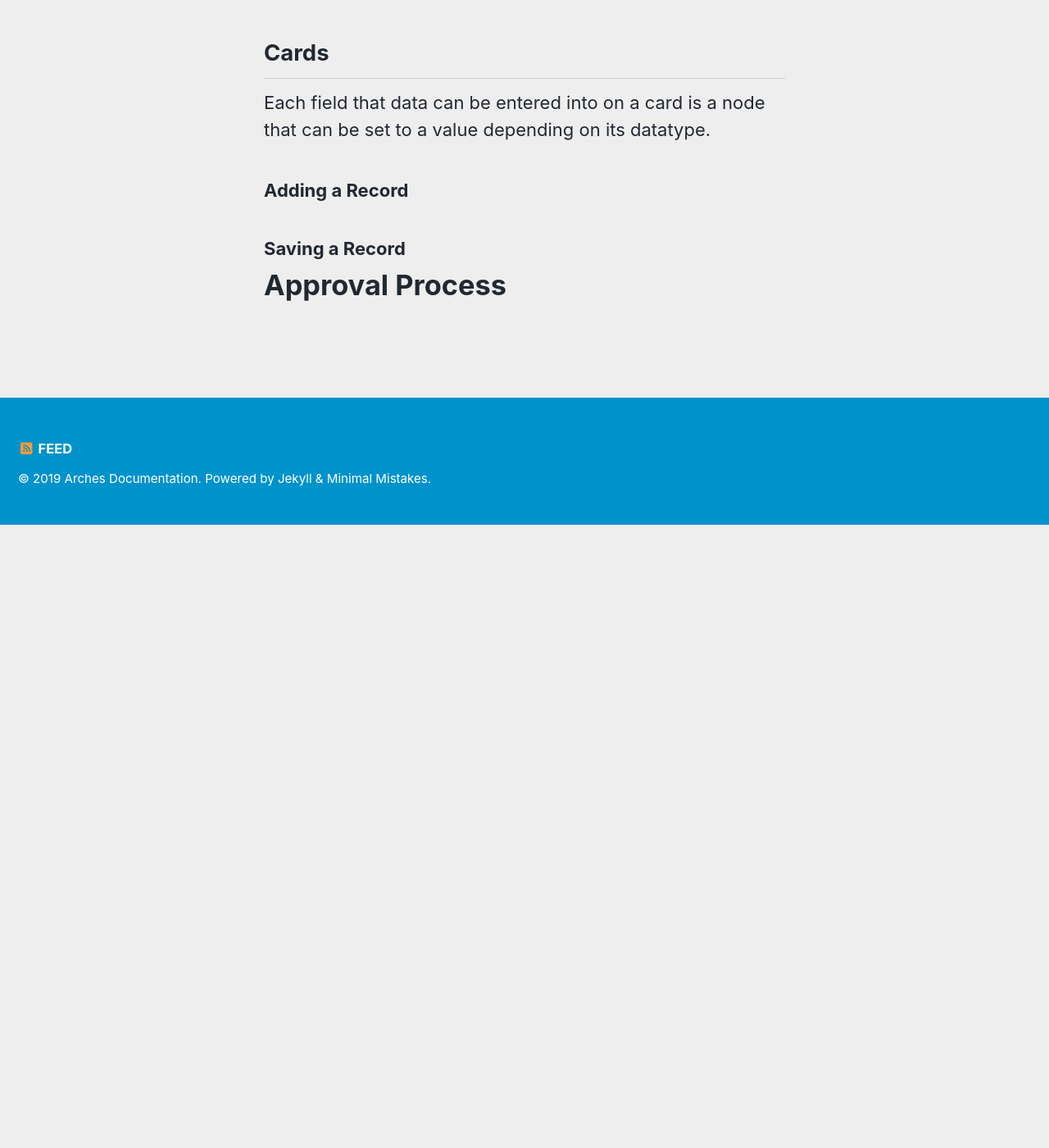
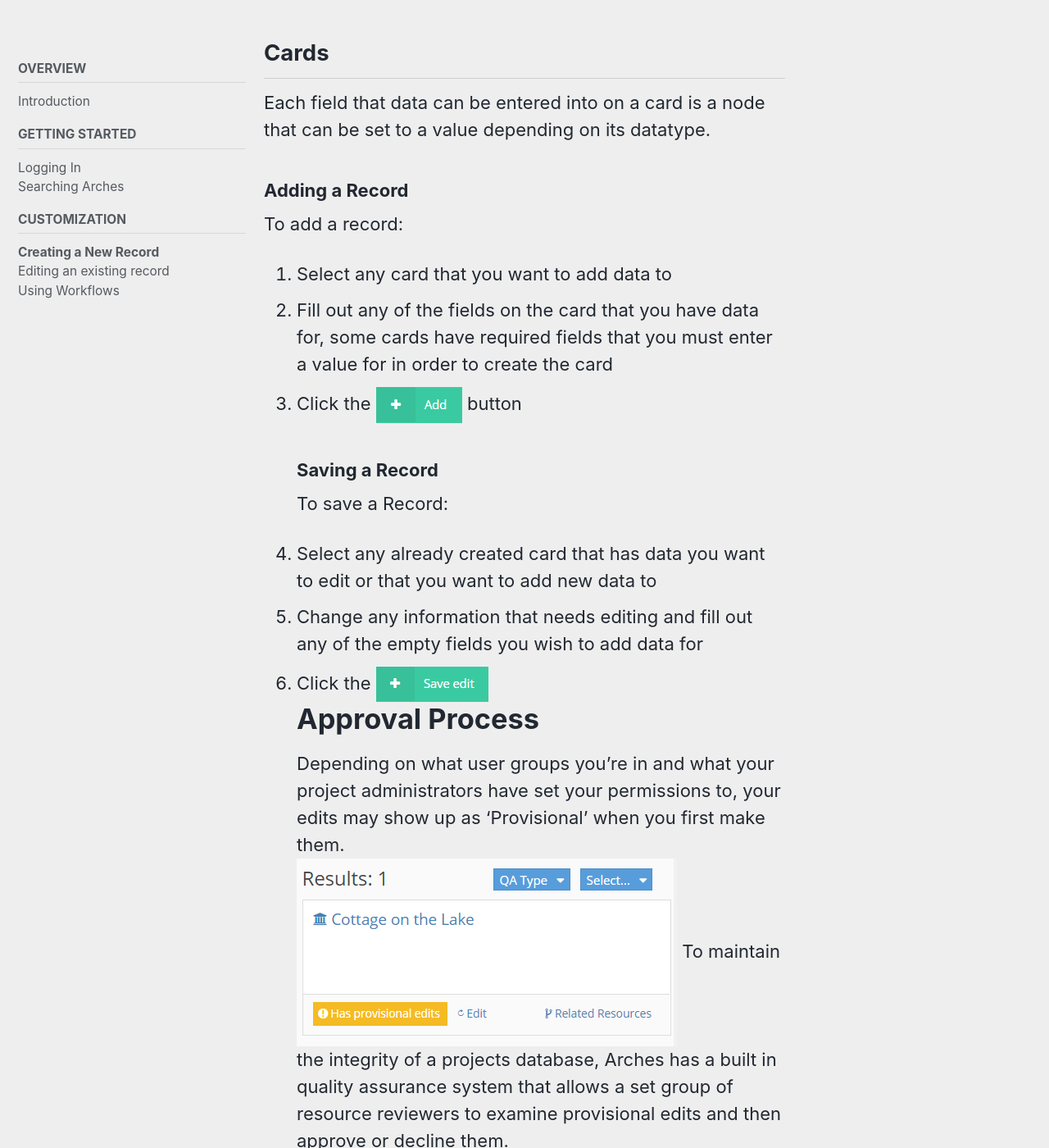
Before and after one commit to fargeo/archesguides, a Jekyll site: the page built from _pages/new-record.md, in a window 1280 px wide and 1400 px high, scrolled down 1422 px. Shown: the whole window at 82% size. Built offline with Jekyll 4.4.1, drawn with Linux system fonts in a browser that asks for light colours; cached includes are drawn as plain includes; nearby versions of some CDN libraries; before the commit the page ends 2061 px from its top, so only the background shows below that; some of the changed text lies outside the part shown.

Commit message:
user and admin
test and visuals on the new record and groupusers pages

```diff
--- a/_pages/new-record.md
+++ b/_pages/new-record.md
@@ -19,7 +19,7 @@
 ![Create Record]({{site.url}}/assets/images/newRecordAnnotated.png)
 
 # Resource Structure
-Once you have selected a resource model, your record will be displayed as a "card tree" on the left hand side.
+Once you have selected a resource model, your record will be displayed as a card tree on the left hand side.
 ![Card Tree]({{site.url}}/assets/images/cardTreeAnnotated.png)
 
 You can think of creating data within your record as adding cards. Some cards are nested within other cards to give more structure to records.
@@ -28,6 +28,17 @@
 ## Cards
 Each field that data can be entered into on a card is a node that can be set to a value depending on its datatype.
 ### Adding a Record
+To add a record:
+1. Select any card that you want to add data to
+1. Fill out any of the fields on the card that you have data for, some cards have required fields that you must enter a value for in order to create the card
+1. Click the ![Add Button]({{site.url}}/assets/images/addButton.png) button
 ### Saving a Record
-
+To save a Record:
+1. Select any already created card that has data you want to edit or that you want to add new data to
+1. Change any information that needs editing and fill out any of the empty fields you wish to add data for
+1. Click the ![Save Edit Button]({{site.url}}/assets/images/saveEditButton.png)
 # Approval Process
+Depending on what user groups you're in and what your project administrators have set your permissions to, your edits may show up as 'Provisional' when you first make them.
+![Provisional Edit in Search]({{site.url}}/assets/images/provEdit.png)
+To maintain the integrity of a projects database, Arches has a built in quality assurance system that allows a set group of resource reviewers to examine provisional edits and then approve or decline them.
+![Provisional Edit in Search]({{site.url}}/assets/images/provReview.png)
```
Also changed, not shown: _pages/configuration.md (+1 -0 lines), _pages/groups-users.md (+1 -0 lines), assets/images/addButton.PNG (added), assets/images/provEdit.png (added), assets/images/provReview.png (added), assets/images/saveEditButton.PNG (added).
